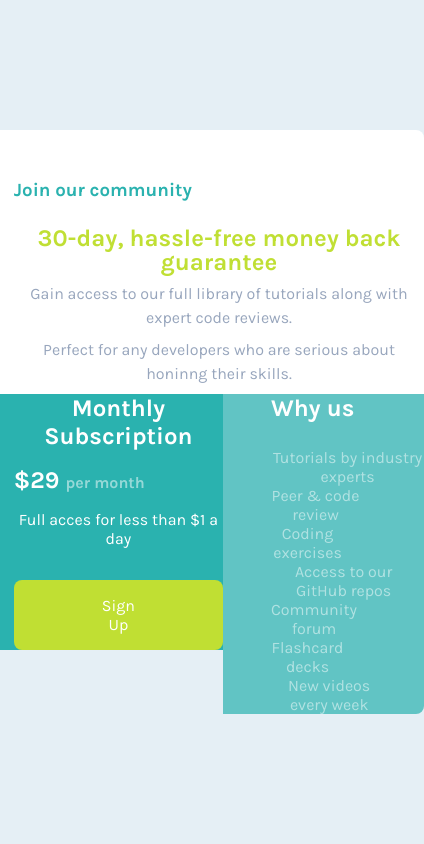
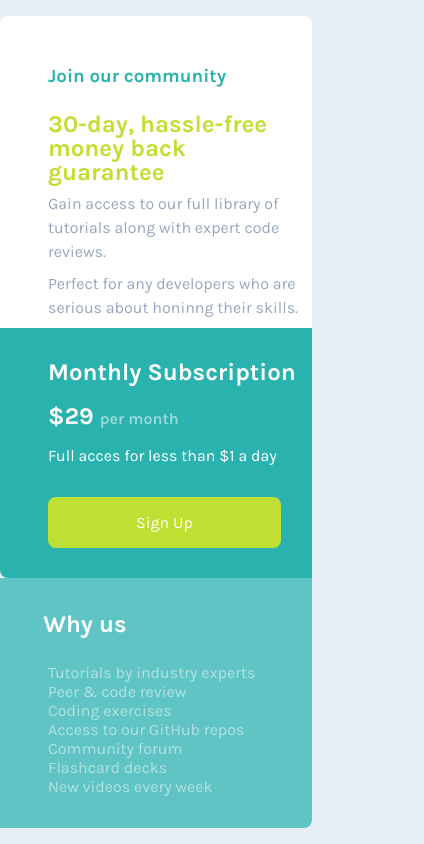
Before and after one commit to yuki6464/Portofoliu, a plain HTML site: page Single price grid component master/index.html in a window 390 px wide. Shown: the whole page, 424 px wide, since content can reach past the window. Drawn offline with Linux system fonts and the light colour scheme.

Commit message:
Update style.css

```diff
--- a/Single price grid component master/style.css
+++ b/Single price grid component master/style.css
@@ -106,7 +106,7 @@ font-size: 1.5rem;
 .flex-column-right h2 {
 color: #ffff;
 padding-bottom: 1.6rem;
-margin-left: 3rem;
+margin-left: 2.7rem;
 }
 .flex-column-right li {
     list-style: none;
@@ -115,24 +115,30 @@ margin-left: 3rem;
     opacity: .5;
     mix-blend-mode: normal
 }
-.list-item-2 {
-    margin-right: 4rem;
+.list-item-1, .list-item-2, .list-item-3,
+.list-item-4, .list-item-5, .list-item-6, .list-item-7 {
+    text-align: start;
 }
-.list-item-3 {
-    margin-right: 5rem;
+
+@media (max-width:600px) {
+   .grid-container {
+    display: flex;
+    flex-direction: column;
+    align-items: flex-start;
+    justify-content: center;
    }
-.list-item-4 {
+   .media-flex-column-left, .media-flex-column-right, .grid-column{
+    width: 80%;
+   }
+   .flex-column h2 {
     margin-right: .5rem;
+    text-align: start;
    }
-.list-item-5 {
-    margin-right: 4.2rem;
+   .flex-column p {
+    text-align: start;
    }
-.list-item-5 {
-    margin-right: 4.2rem;
+   .list-item-1, .list-item-2, .list-item-3, .flex-column h2
+   .list-item-4, .list-item-5,.list-item-6, .list-item-7 {
+       text-align: start;
    }
-.list-item-6 {
-    margin-right: 5rem;
    }
-.list-item-7 {
-    margin-right: 2.3rem;
-}
```
Lines whose indentation alone changed are shown as unchanged.
